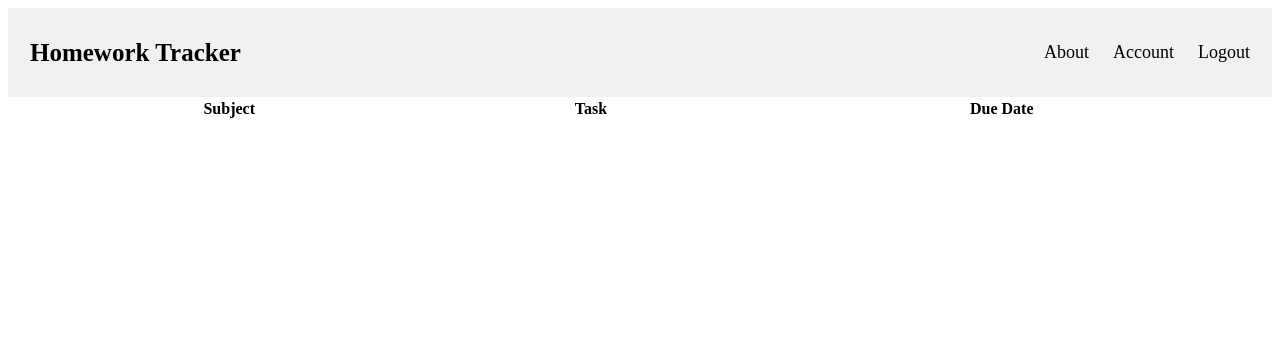
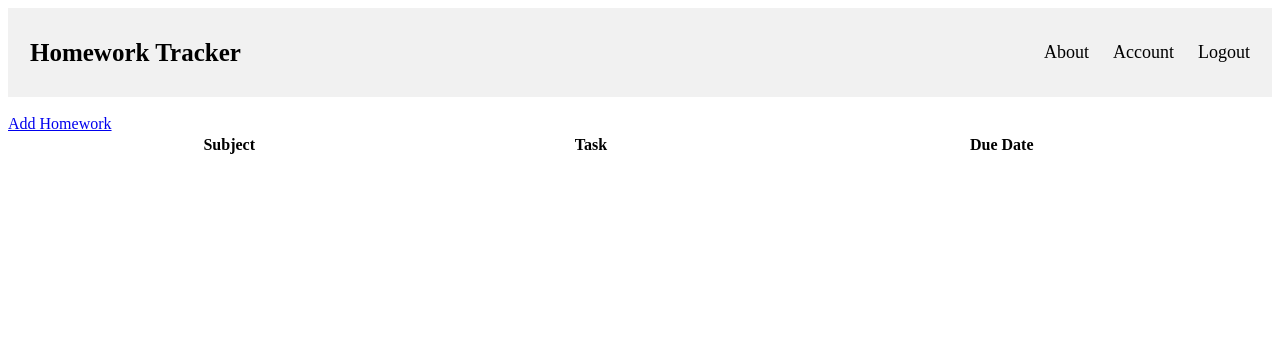
Before and after one commit to Elephant34/HomeworkTracker, a Django app: page / in a window 1280 px wide. Shown: the top 357 px of the page. Run offline with Django 3.2, Linux system fonts and the light colour scheme; the visitor is signed in with stand-in values (Sample User, id 1); data that the repository does not hold is empty.

Commit message:
Added new homework link

```diff
--- a/templates/base.html
+++ b/templates/base.html
@@ -21,6 +21,7 @@
             </div>
         </div>
         <main>
+            <br />
             {% block content %}
             {% endblock %}
         </main>
--- a/tracker/templates/tracker/home.html
+++ b/tracker/templates/tracker/home.html
@@ -3,6 +3,10 @@
 {% block title %}Home{% endblock %}
 
 {% block content %}
+
+<a href="#new">Add Homework</a>
+<br />
+
 <table width=100%>
     <tr>
         <th>Subject</th>
```
